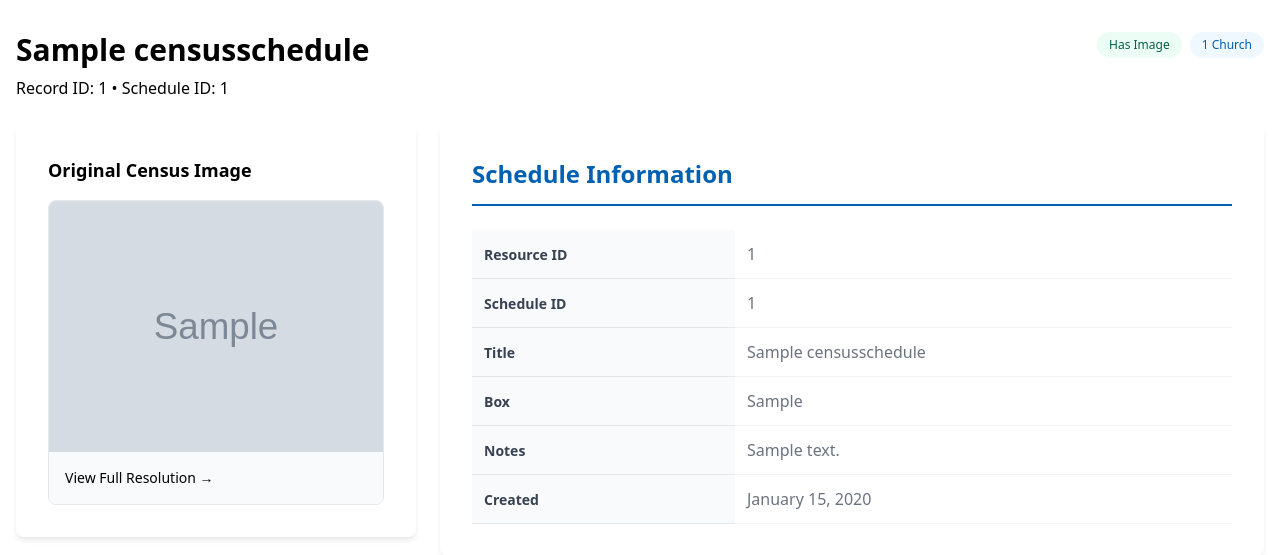
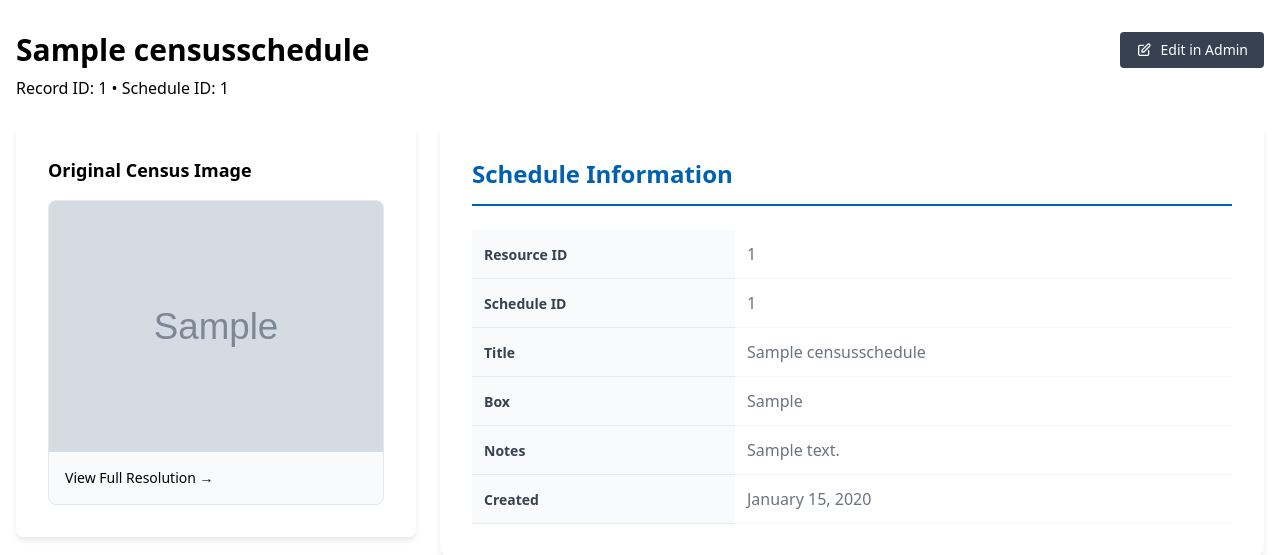
Before and after one commit to chnm/relec-django, a Django app: page /census/record/1/ in a window 1280 px wide. Shown: the part 101-656 px from the top of the page. Run offline with Django 5.2, Linux system fonts and the light colour scheme; a user stored in the database is signed in; tables that the repository leaves empty hold one stand-in row (values such as "Sample post"); grey boxes marked "Sample" are stand-in pictures; some libraries are stand-ins or nearby versions; some web fonts are replaced.

Commit message:
refactor: Add ability to edit record from single view

```diff
--- a/templates/census/detail.html
+++ b/templates/census/detail.html
@@ -161,11 +161,17 @@
                     Record ID: {{ census_record.resource_id }} • Schedule ID: {{ census_record.schedule_id }}
                 </p>
             </div>
-            <div class="flex gap-2">
-                {% if census_record.original_image %}
-                    <span class="badge badge-green">Has Image</span>
+            <div class="flex gap-2 items-center">
+                {% if user.is_authenticated %}
+                    <a href="/admin/census/censusschedule/{{ census_record.id }}/change/"
+                       target="_blank"
+                       class="inline-flex items-center gap-2 bg-gray-700 text-white px-4 py-2 rounded text-sm font-medium hover:bg-gray-800 transition-colors">
+                        <svg class="w-4 h-4" fill="none" stroke="currentColor" viewBox="0 0 24 24">
+                            <path stroke-linecap="round" stroke-linejoin="round" stroke-width="2" d="M11 5H6a2 2 0 00-2 2v11a2 2 0 002 2h11a2 2 0 002-2v-5m-1.414-9.414a2 2 0 112.828 2.828L11.828 15H9v-2.828l8.586-8.586z"></path>
+                        </svg>
+                        Edit in Admin
+                    </a>
                 {% endif %}
-                <span class="badge badge-blue">{{ census_record.church_details.count }} Church{{ census_record.church_details.count|pluralize:"es" }}</span>
             </div>
         </div>
 
```
Also changed, not shown: templates/census/browser.html (+11 -1 lines).
